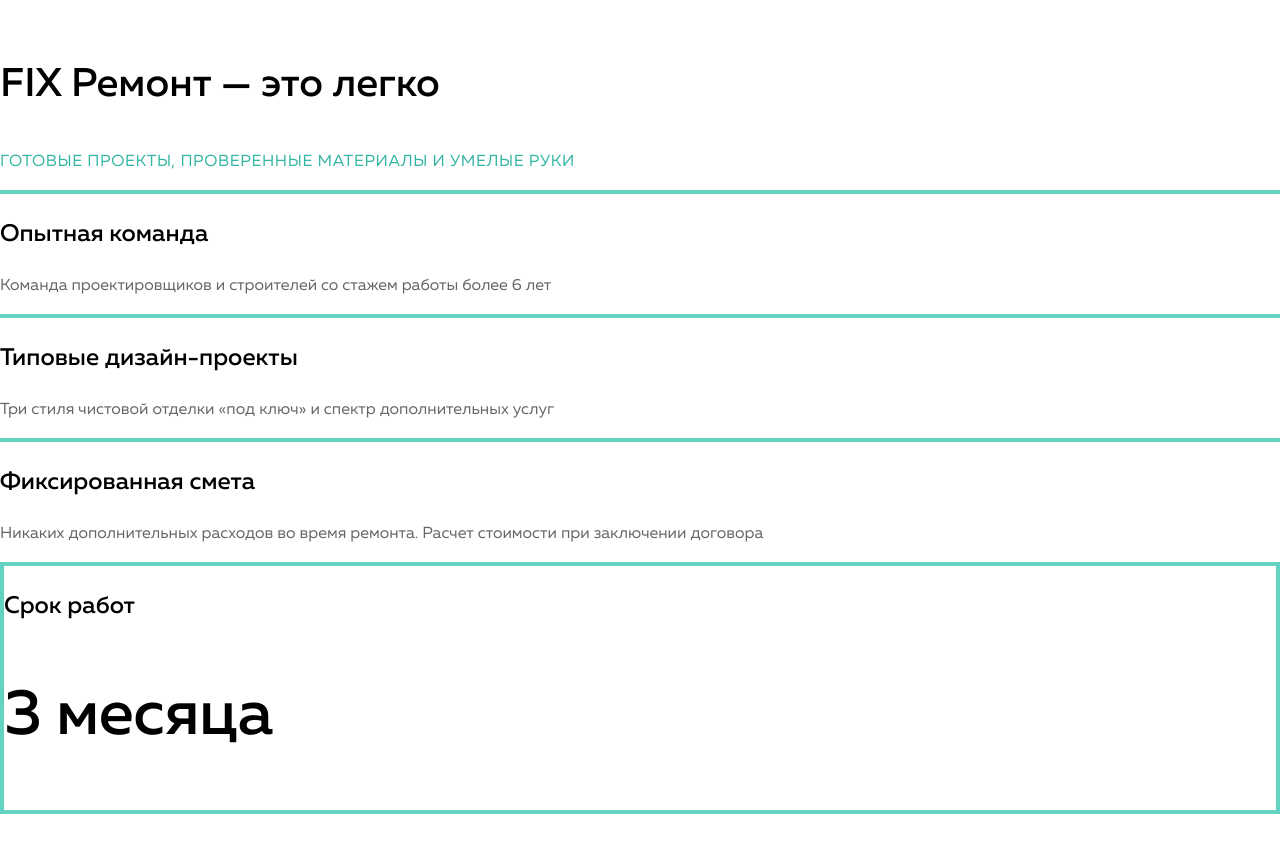
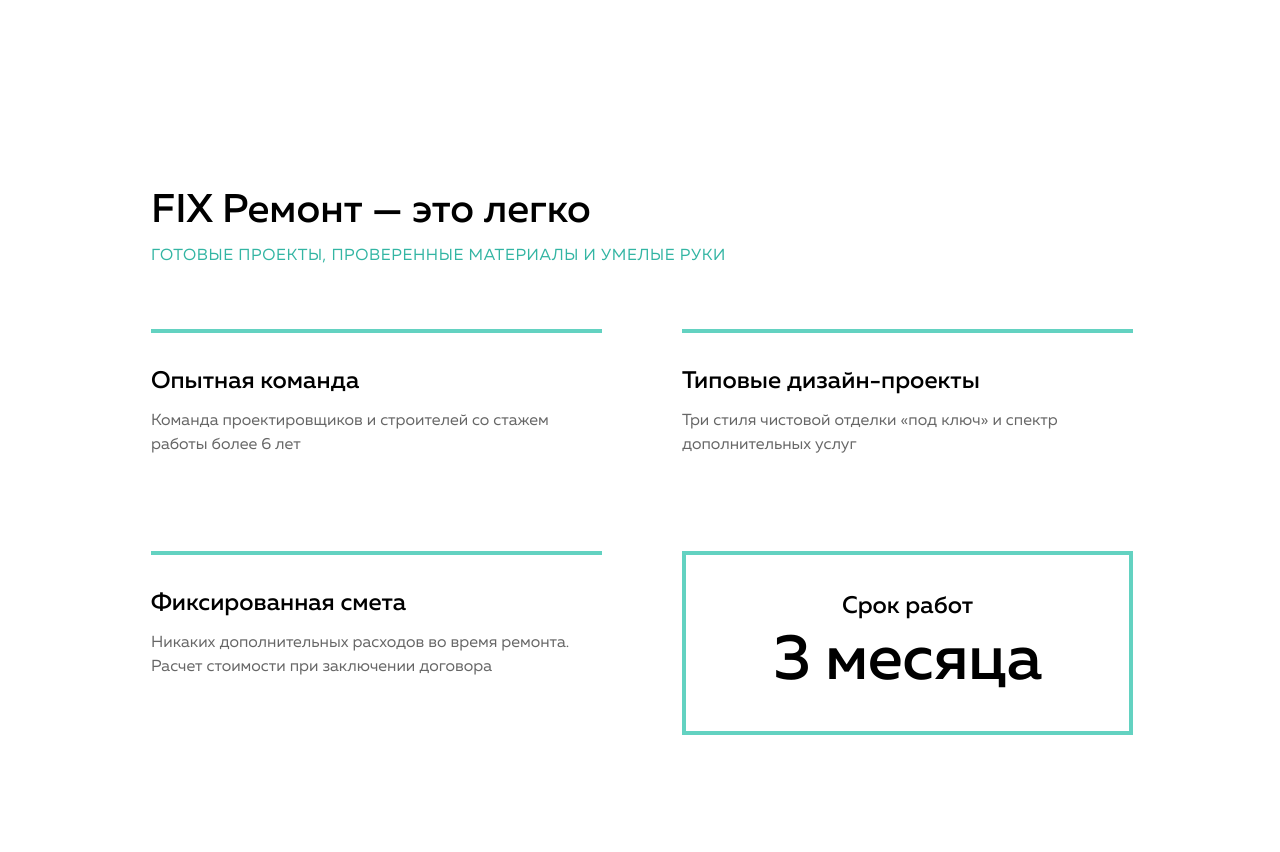
Before and after one commit to Pavel-Liteiniy/m18-test-task, a website: page src/index.html in a window 1280 px wide. Shown: the part 780-1632 px from the top of the page. Before the commit the page ends 1594 px from the top, so only its background shows below. Drawn offline with nearby package versions, Linux system fonts and the light colour scheme; files that its build step writes are made by us from their sources.

Commit message:
Создает сетку для features

```diff
--- a/src/less/blocks/features.less
+++ b/src/less/blocks/features.less
@@ -1,8 +1,21 @@
+.features__wrapper {
+	max-width: 1018px;
+	padding: 166px 16px 150px 20px;
+}
+
+.features__intro {
+	padding-bottom: 53px;
+}
+
 .features__tagline {
+	margin: 0 0 8px;
+
 	.font_character(@h2_font_size, @h2_line_height, @bold_font_weight);
 }
 
 .features__title {
+	margin: 0 0 8px;
+
 	letter-spacing: 0.62px;
 	text-transform: uppercase;
 
@@ -10,22 +23,44 @@
 }
 
 .features__heading {
+	margin: 0 0 12px;
+
 	.font_character(@h3_font_size, @h3_line_height, @bold_font_weight);
 }
 
 .features__description {
+	margin: 0 0 8px;
+
 	color: @basic_grey;
 }
 
 .features__list {
+	display: grid;
+
+	column-gap: 80px;
+
+	grid-auto-rows: 1fr;
+	grid-template-columns: 1fr 1fr;
 	.list_default_remove();
+	row-gap: 38px;
 }
 
 .features__item {
+	padding: 32px 0;
+
 	border-top: @basic_border;
 
 	&--extra {
+		display: flex;
+		flex-direction: column;
+		justify-content: center;
+		align-items: center;
+
 		border: @basic_border;
+
+		.features__heading {
+			margin: 3px 0 9px;
+		}
 
 		.features__description {
 			letter-spacing: -0.5px;
```
